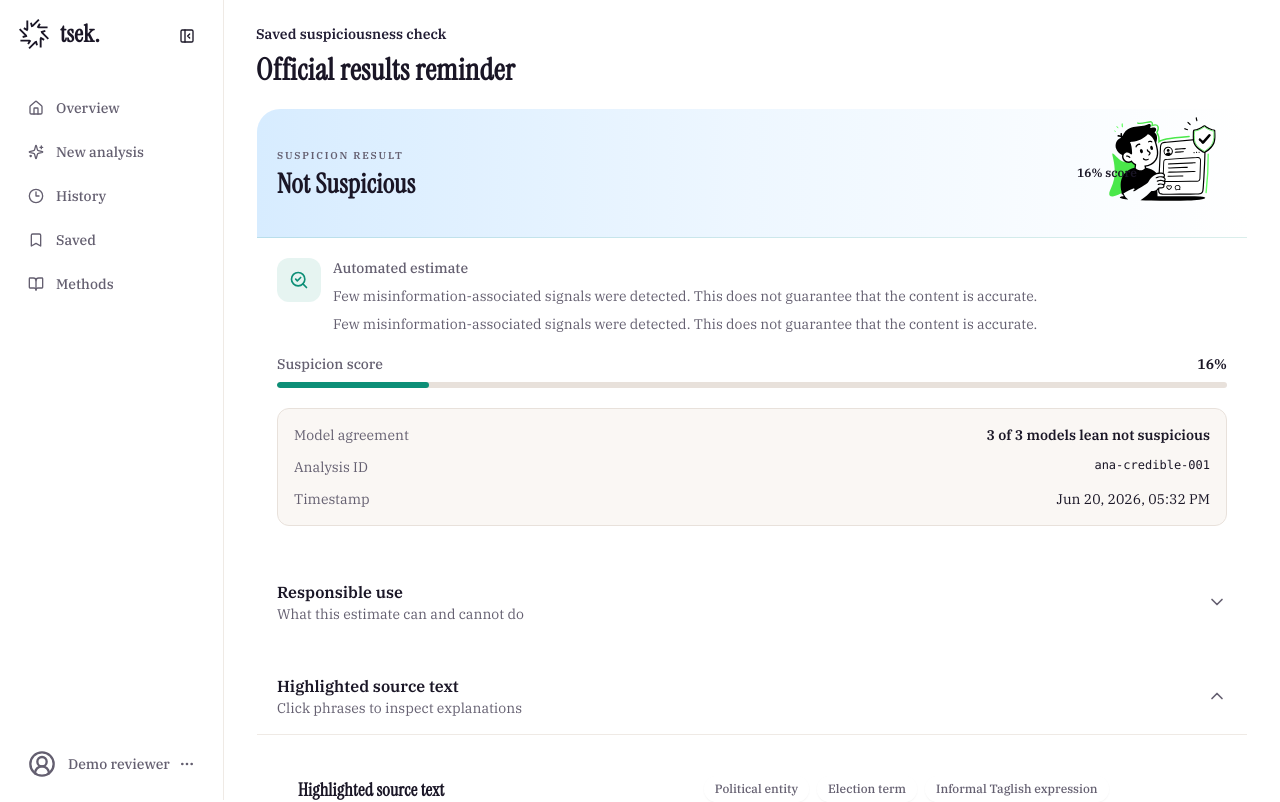
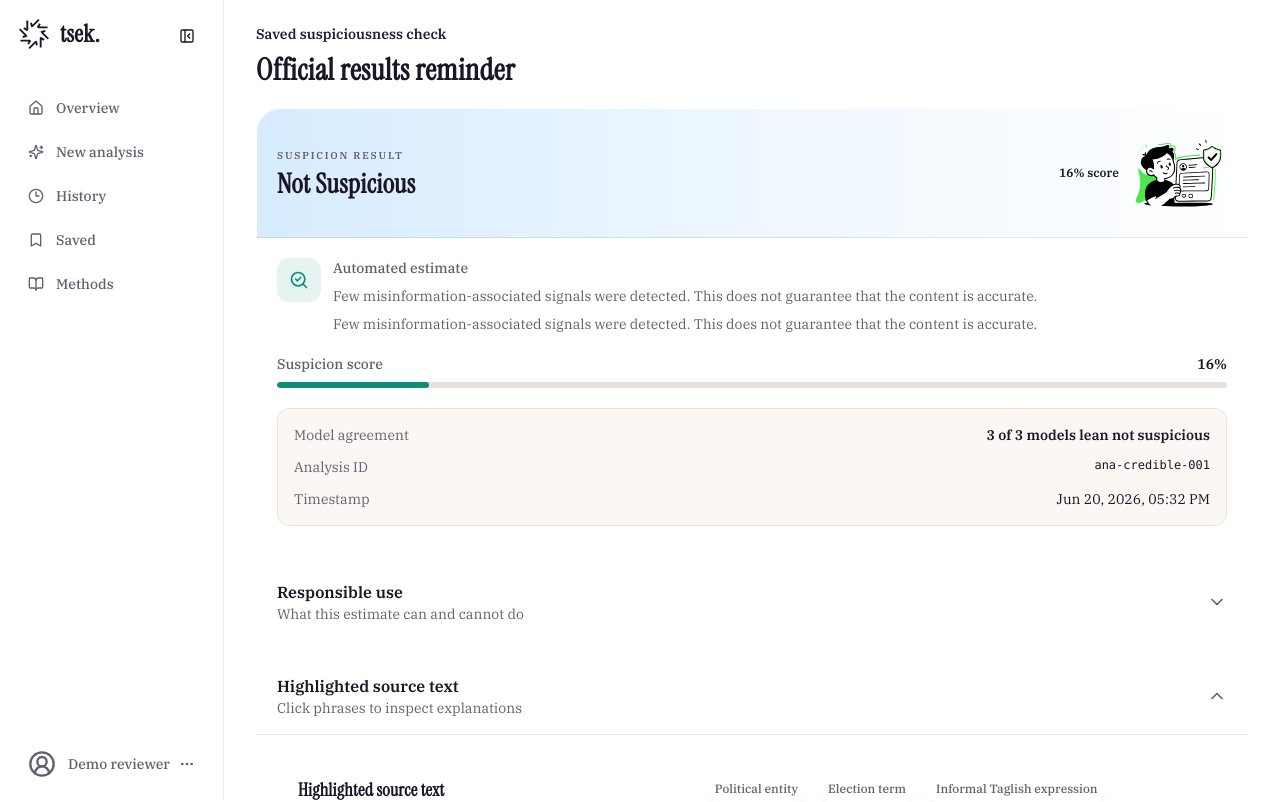
Before and after one commit to Clarkkentooo/taglish-credibility-checker, a Next.js app: page /dashboard/history/ana-credible-001 in a window 1280 px wide. Shown: the top 802 px of the page. Built offline with nearby package versions, Linux system fonts and the light colour scheme; no server answers.

Commit message:
Fix result illustration alignment

```diff
--- a/src/components/results/ResultSummaryCard.tsx
+++ b/src/components/results/ResultSummaryCard.tsx
@@ -48,14 +48,24 @@ export function ResultSummaryCard({ result, variant = "default" }: { result: Ana
   return (
     <Card className="overflow-hidden bg-white p-0 shadow-none backdrop-blur-0">
       <div className={variant === "plain" ? "border-b border-border bg-white px-5 py-5 text-ink" : `relative min-h-28 overflow-hidden border-b px-5 py-4 ${headerClass[presentation.level]}`}>
-        <div className="relative z-10 grid min-h-20 grid-cols-[minmax(0,1fr)_150px] items-center gap-2">
+        <div className="relative z-10 grid min-h-20 grid-cols-[minmax(0,1fr)_168px] items-center gap-2">
           <div className="min-w-0">
             <p className="text-[10px] font-semibold uppercase tracking-[0.18em] text-muted">Suspicion result</p>
             <h2 className="mt-2 text-[27px] font-black leading-[0.98] tracking-[0.015em]">{presentation.label}</h2>
           </div>
           <div className="relative h-24 min-w-0">
             <span className="absolute left-0 top-1/2 z-10 -translate-y-1/2 whitespace-nowrap text-xs font-semibold leading-none text-ink">{presentation.score}% score</span>
-            {variant === "plain" ? null : <Image src={illustration.src} alt={illustration.alt} width={176} height={144} className="absolute bottom-[-10px] right-[-10px] h-36 w-36 object-contain object-right-bottom" />}
+            {variant === "plain" ? null : (
+              <span className="absolute right-0 top-1/2 h-24 w-[92px] -translate-y-1/2 overflow-hidden" aria-hidden="true">
+                <Image
+                  src={illustration.src}
+                  alt={illustration.alt}
+                  width={176}
+                  height={144}
+                  className="absolute left-1/2 top-1/2 h-36 w-36 -translate-x-1/2 -translate-y-1/2 scale-125 object-contain object-center"
+                />
+              </span>
+            )}
           </div>
         </div>
       </div>
```
